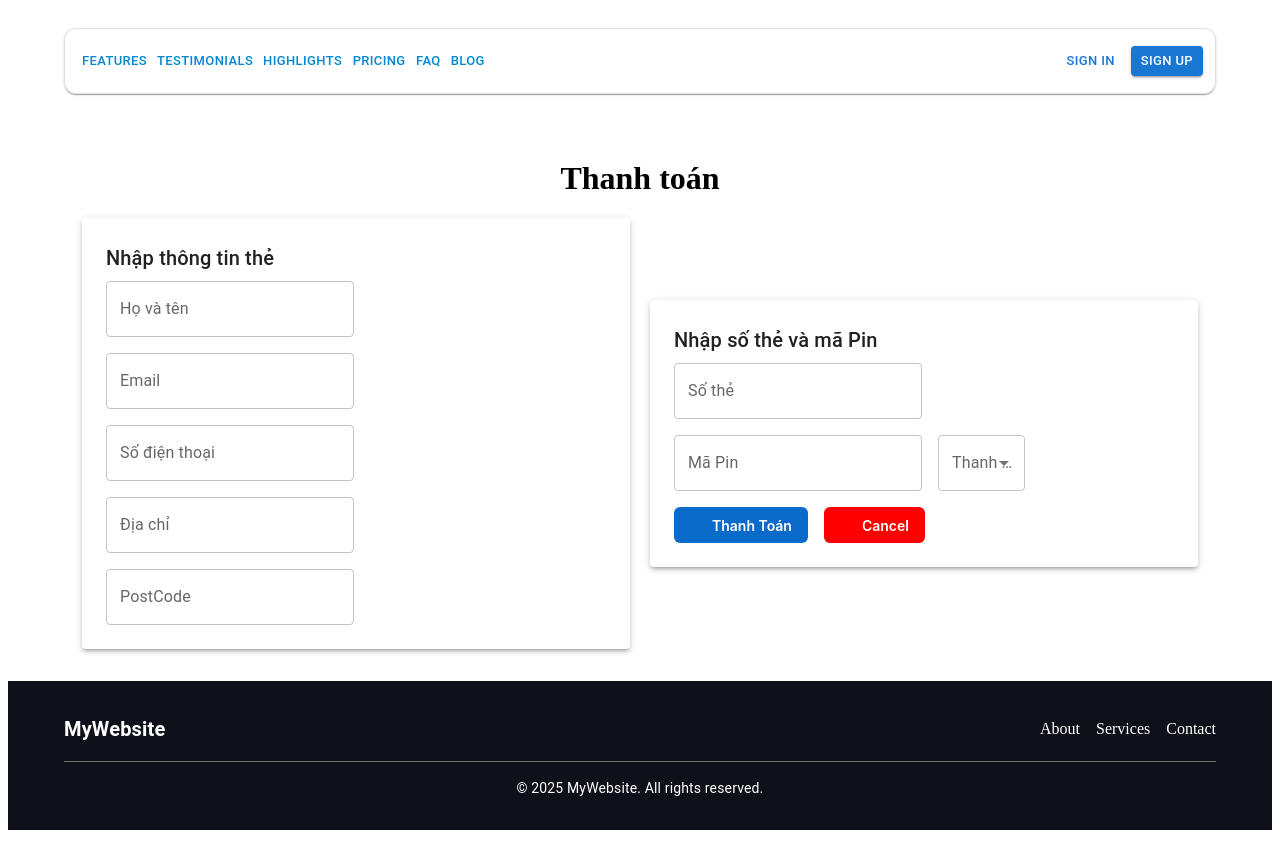
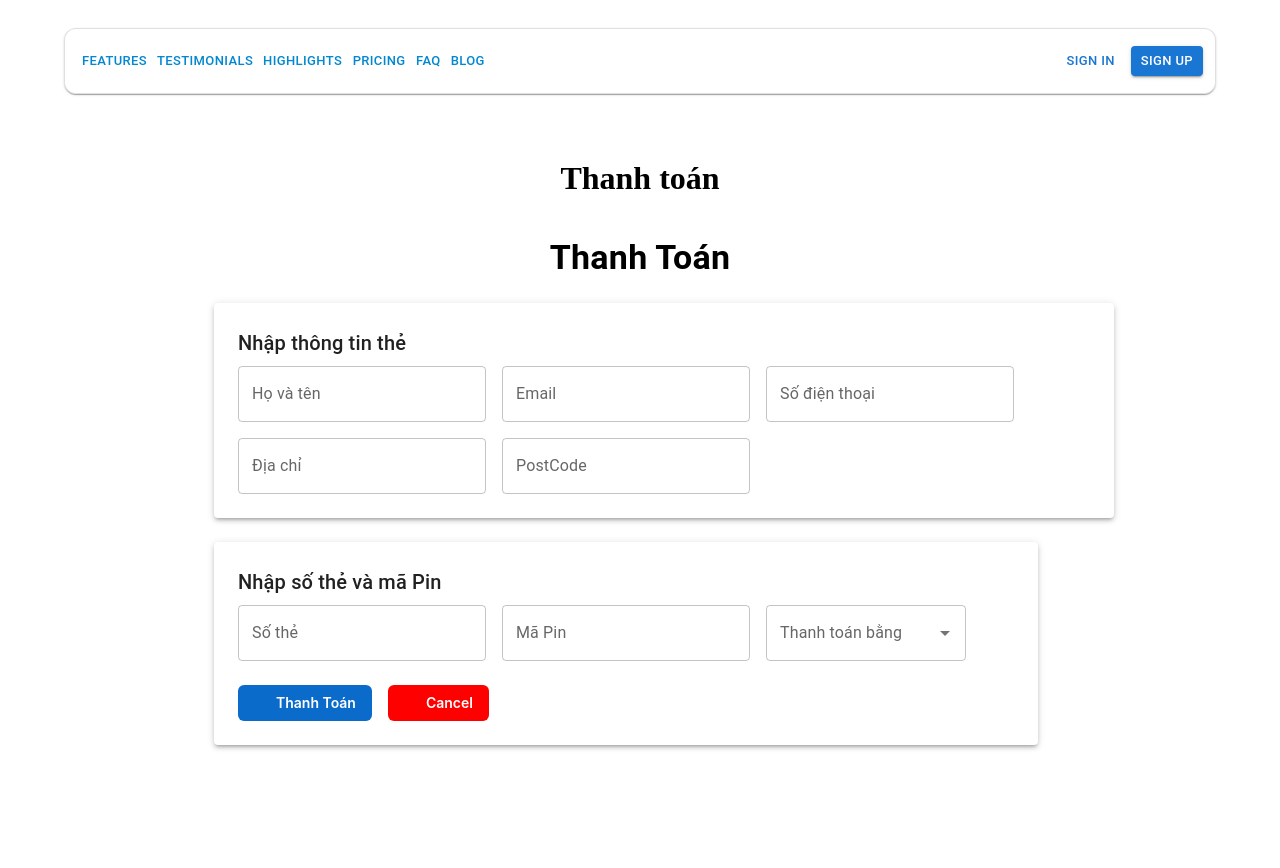
Before and after one commit to GonTaFu/shopTech, a Next.js app in the folder my-fontend/: page /checkout in a window 1280 px wide. Shown: the top 868 px of the page. Before the commit the page ends 838 px from the top, so only its background shows below. Built offline with nearby package versions, Linux system fonts and the light colour scheme; some icons are missing.

Commit message:
chỉnh sửa paybill

```diff
--- a/my-fontend/src/app/checkout/page.js
+++ b/my-fontend/src/app/checkout/page.js
@@ -1,10 +1,11 @@
 'use client';
 import Image from "next/image";
 import PayBill from "./paybill.js";
+import { Container } from "@mui/material";
 
 export default function payPage() {
     return (
-        <div>
+        <Container maxWidth="lg" sx={{ marginBottom: 50 }}>
             <h1>Thanh toán</h1>
             <PayBill></PayBill>
 
@@ -16,6 +17,6 @@ export default function payPage() {
                 display: flex;
             },
         `}</style>
-        </div>
+        </Container>
     );
 }
--- a/my-fontend/src/app/checkout/paybill.js
+++ b/my-fontend/src/app/checkout/paybill.js
@@ -1,26 +1,22 @@
+"use client";
 import React from "react";
-import { Paper, TextField, Grid, Typography, Autocomplete, colors } from '@mui/material';
-import Box from '@mui/joy/Box';
-import Button from '@mui/joy/Button';
-import PaymentIcon from '@mui/icons-material/Payment';
-import CancelIcon from '@mui/icons-material/Cancel';
-import payment from './payment';
-
+import { Paper, TextField, Grid, Typography, Autocomplete, Container } from "@mui/material";
+import Box from "@mui/joy/Box";
+import Button from "@mui/joy/Button";
+import PaymentIcon from "@mui/icons-material/Payment";
+import CancelIcon from "@mui/icons-material/Cancel";
+import payment from "./payment";
 
 const PayPage = () => {
   return (
-        <div style={{ display: 'flex', justifyContent: 'center', alignItems: 'center' }}>
-            <div style={{ display: 'flex', gap: '20px' }}>
-                <Paper
-                    elevation={3}
-                    sx={{
-                        padding: 3,
-                        maxWidth: 500,
-                        margin: 'auto',
-                        backgroundColor: 'white',
-                        flex: 1, // Đảm bảo cả hai Paper có cùng chiều rộng
-                    }}
-                >
+    <Container maxWidth="md" sx={{ mt: 5 }}>
+      <Typography variant="h4" sx={{ fontWeight: "bold", textAlign: "center", mb: 3 }}>
+        Thanh Toán
+      </Typography>
+      <Grid container spacing={3}>
+        {/* Form Nhập Thông Tin */}
+        <Grid item xs={12} sm={6}>
+          <Paper elevation={3} sx={{ padding: 3, width: "100%" }}>
             <Typography variant="h6" gutterBottom>
               Nhập thông tin thẻ
             </Typography>
@@ -42,17 +38,11 @@ const PayPage = () => {
               </Grid>
             </Grid>
           </Paper>
+        </Grid>
 
-                <Paper
-                    elevation={3}
-                    sx={{
-                        padding: 3,
-                        maxWidth: 500,
-                        margin: 'auto',
-                        backgroundColor: 'white',
-                        flex: 1, // Đảm bảo cả hai Paper có cùng chiều rộng
-                    }}
-                >
+        {/* Form Nhập Số Thẻ */}
+        <Grid item xs={12} sm={6}>
+          <Paper elevation={3} sx={{ padding: 3, width: "100%" }}>
             <Typography variant="h6" gutterBottom>
               Nhập số thẻ và mã Pin
             </Typography>
@@ -67,23 +57,23 @@ const PayPage = () => {
                 <Autocomplete
                   disablePortal
                   options={payment}
-                                sx={{ width: '100%' }}
+                  sx={{ width: 200 }}
                   renderInput={(params) => <TextField {...params} label="Thanh toán bằng" />}
                 />
               </Grid>
             </Grid>
-                    <Grid item xs={15}>
-                        <p> </p>
-                        <Box sx={{ display: 'flex', gap: 2, flexWrap: 'wrap' }}>
+
+            {/* Nút Thanh Toán & Hủy */}
+            <Box sx={{ display: "flex", gap: 2, mt: 3 }}>
               <Button startDecorator={<PaymentIcon />}>Thanh Toán</Button>
-                            <Button startDecorator={<CancelIcon />} sx={{ backgroundColor: 'red' }}>
+              <Button startDecorator={<CancelIcon />} sx={{ backgroundColor: "red", color: "white" }}>
                 Cancel
               </Button>
             </Box>
+          </Paper>
         </Grid>
-                </Paper>
-            </div>
-        </div>
+      </Grid>
+    </Container>
   );
 };
 
```
Lines whose indentation alone changed are shown as unchanged.
